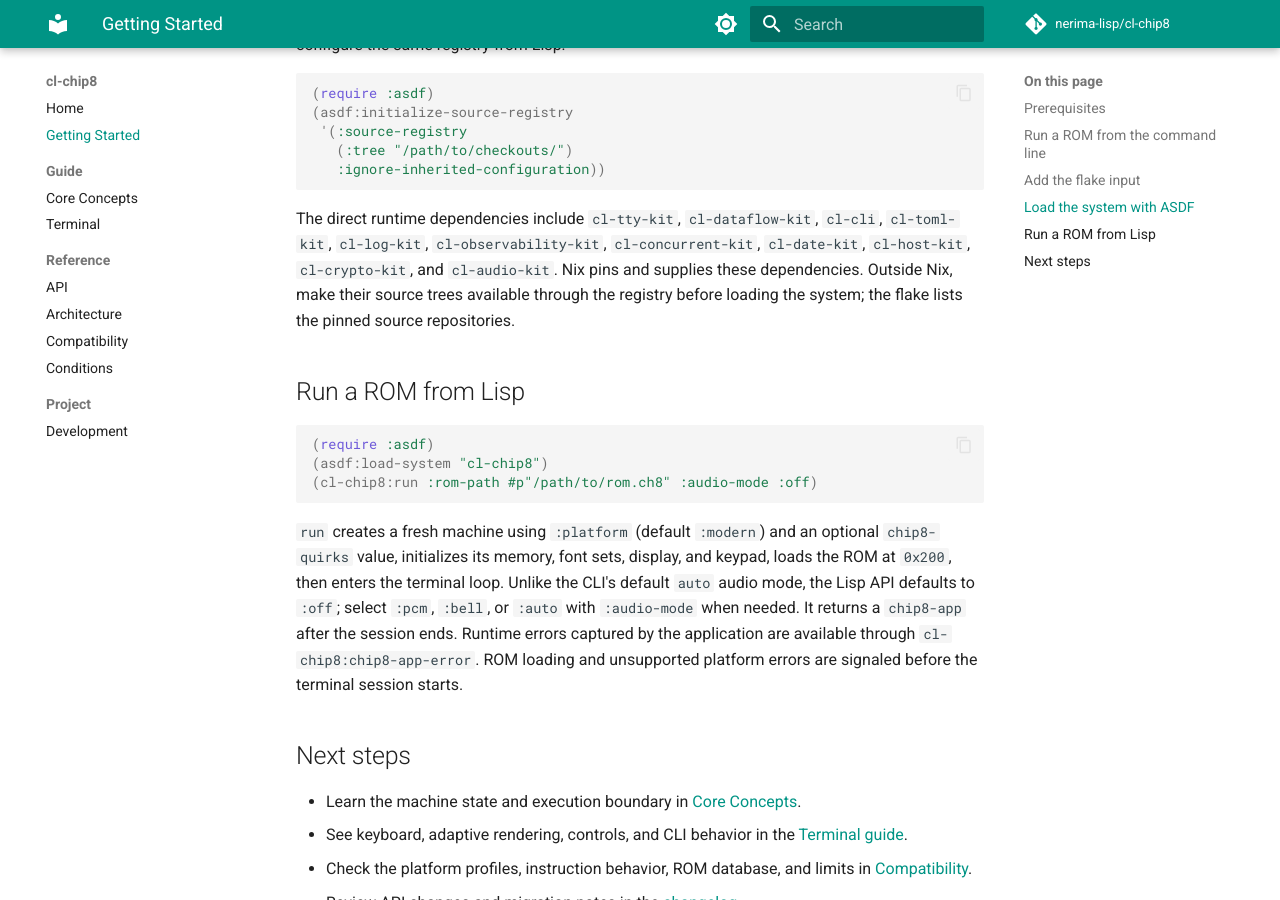
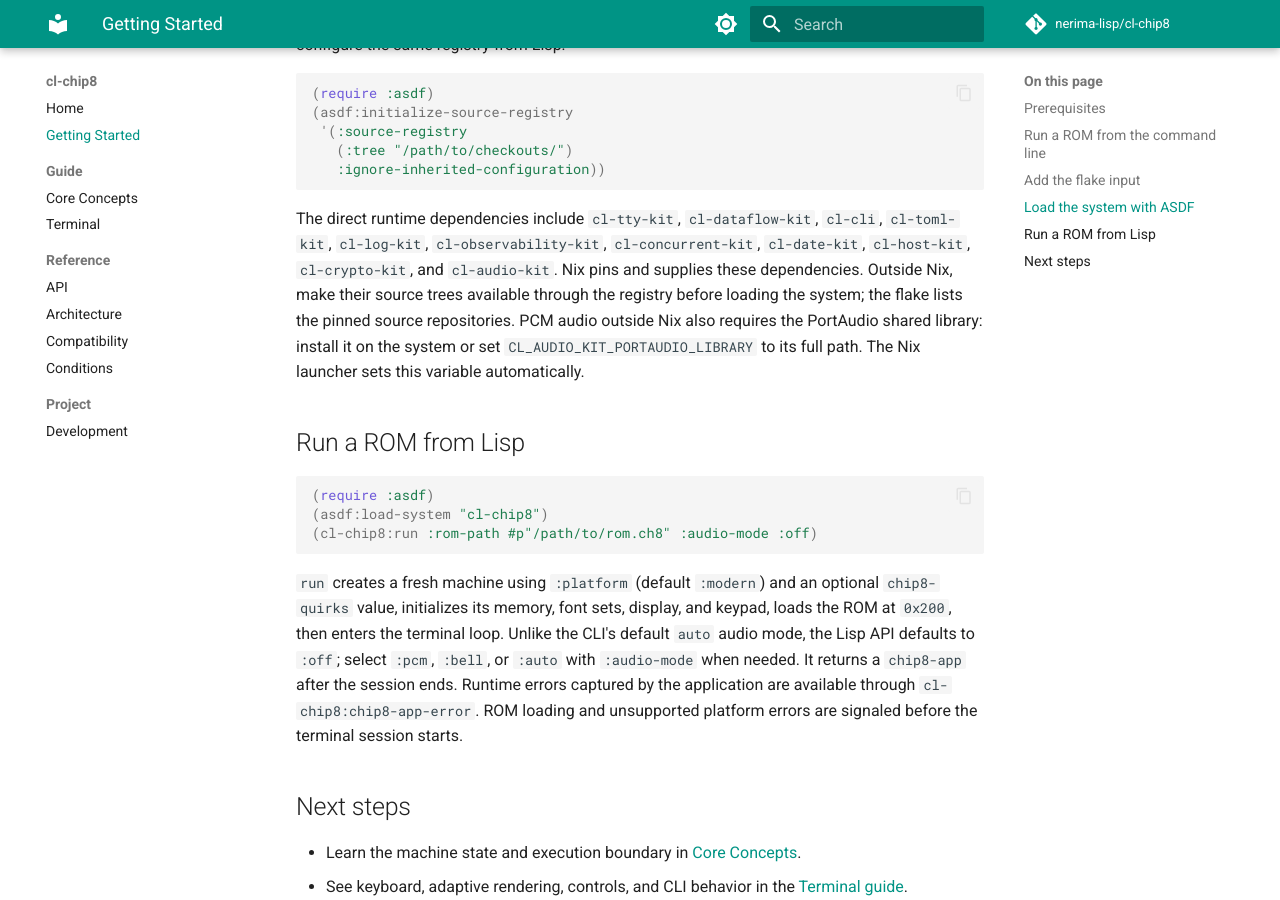
Before and after one commit to nerima-lisp/cl-chip8, an MkDocs documentation site: the page built from docs/src/getting-started.md, in a window 1280 px wide and 900 px high, scrolled down 1799 px. Built offline with MkDocs 1.6.1 and Material for MkDocs 9.7.7, drawn with Linux system fonts in a browser that asks for light colours; comment, search, counter and statistics services are not loaded.

Commit message:
docs: document external PortAudio setup

```diff
--- a/docs/src/getting-started.md
+++ b/docs/src/getting-started.md
@@ -91,7 +91,10 @@ The direct runtime dependencies include `cl-tty-kit`, `cl-dataflow-kit`,
 `cl-concurrent-kit`, `cl-date-kit`, `cl-host-kit`, `cl-crypto-kit`, and
 `cl-audio-kit`. Nix pins and supplies these dependencies. Outside Nix, make
 their source trees available through the registry before loading the system;
-the flake lists the pinned source repositories.
+the flake lists the pinned source repositories. PCM audio outside Nix also
+requires the PortAudio shared library: install it on the system or set
+`CL_AUDIO_KIT_PORTAUDIO_LIBRARY` to its full path. The Nix launcher sets this
+variable automatically.
 
 ## Run a ROM from Lisp
 
```
